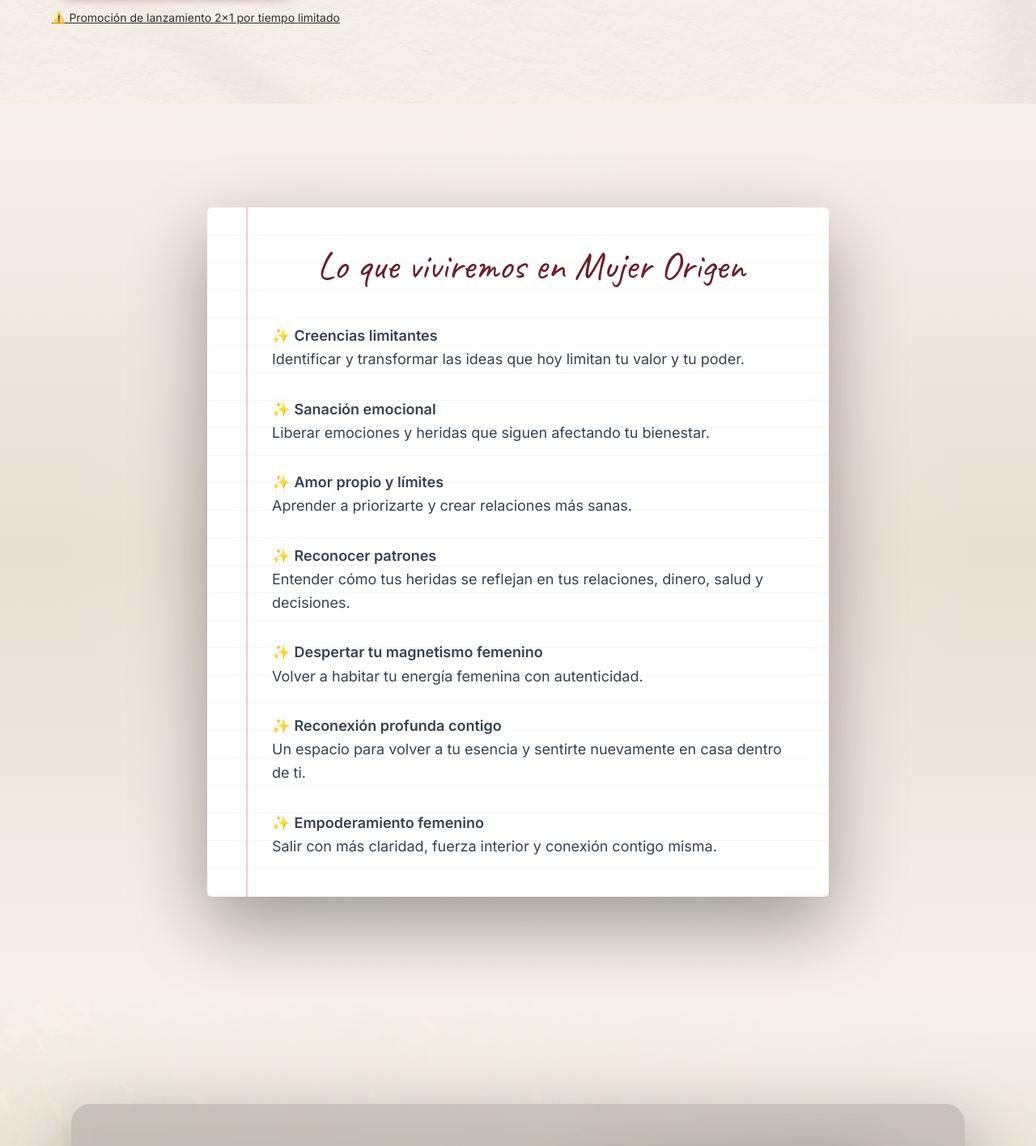
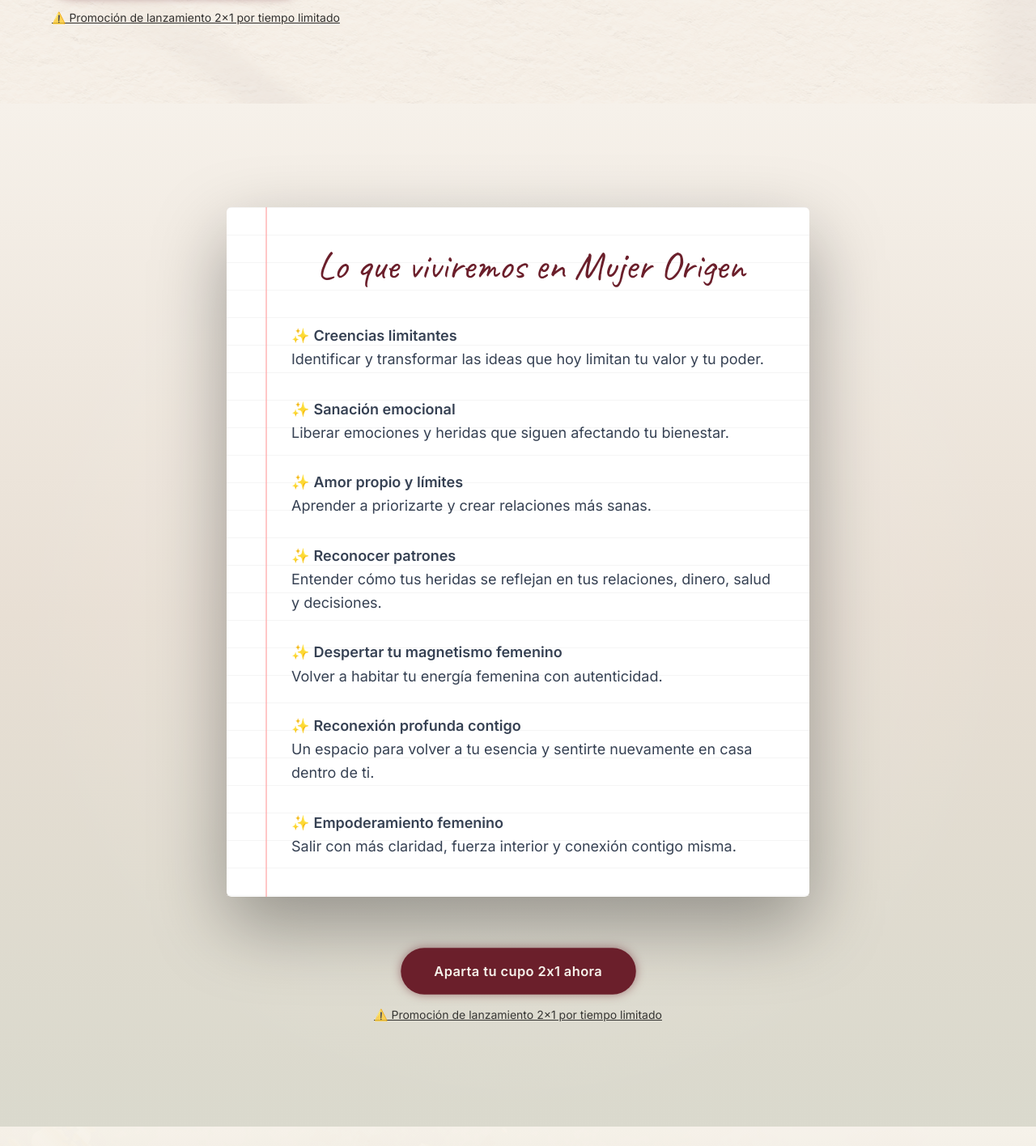
Before and after one commit to danineirac/mujerorigen, a React (Vite) app: page / in a window 1280 px wide. Shown: the part 1740-3156 px from the top of the page at 81% size. Built offline with nearby package versions, Linux system fonts and the light colour scheme.

Commit message:
Redimensión secciones.

```diff
--- a/src/components/sections/Experiencia.jsx
+++ b/src/components/sections/Experiencia.jsx
@@ -2,14 +2,18 @@ import FadeInSection from "../ui/FadeInSection";
 
 export default function Experiencia() {
   return (
-        <section className="w-full py-32 bg-linear-to-b from-[#F6F1EA] via-[#E8DFD4] to-[#f4eee629] flex justify-center relative overflow-hidden">
+    <section className="w-full py-0 md:py-32 bg-linear-to-b from-[#F6F1EA] via-[#E8DFD4] to-[#6B7A5A]/20 flex justify-center relative overflow-hidden">
 
       {/* textura suave */}
       <div className="absolute inset-0 opacity-20 bg-[radial-gradient(circle_at_center,#ffffff,transparent_70%)]"></div>
 
       <FadeInSection>
+
+        {/* contenedor central */}
+        <div className="flex flex-col items-center max-w-3xl w-full px-6">
+
           {/* carta */}
-                <div className="relative carta-anim max-w-3xl w-full mx-6 bg-white rounded-md shadow-[0_35px_90px_rgba(0,0,0,0.35)] p-12">
+          <div className="relative carta-anim w-full bg-white rounded-md shadow-[0_35px_90px_rgba(0,0,0,0.35)] p-12">
 
             {/* rayas cuaderno */}
             <div className="absolute inset-0 pointer-events-none opacity-40 bg-[repeating-linear-gradient(to_bottom,#e6e6e6_0px,#e6e6e6_1px,transparent_1px,transparent_34px)]"></div>
@@ -61,11 +65,33 @@ export default function Experiencia() {
                 </p>
 
               </div>
+            </div>
+          </div>
+
+          {/* Botón */}
+          <a
+            href="https://wa.me/573214633040?text=Hola%20Danna,%20quiero%20asegurar%20mi%20cupo%20para%20Mujer%20Origen%20%F0%9F%8C%95"
+            target="_blank"
+            rel="noopener noreferrer"
+            className="inline-block mt-16 bg-[#6B1F2B] breathing-btn hover:bg-[#5a1823] transition-all duration-300 px-10 py-4 rounded-full text-[#F6F1EA] font-semibold tracking-wide shadow-lg hover:shadow-2xl hover:scale-105 hover:text-white"
+          >
+            Aparta tu cupo 2x1 ahora
+          </a>
+
+          {/* Texto debajo del botón */}
+          <a
+            href="https://wa.me/573214633040"
+            target="_blank"
+            rel="noopener noreferrer"
+            className="block mt-4 text-sm text-black/80 hover:text-red-900 underline text-center"
+          >
+            ⚠️ Promoción de lanzamiento 2x1 por tiempo limitado
+          </a>
 
         </div>
 
-                </div>
-            </ FadeInSection>
+      </FadeInSection>
+
     </section>
-    )
+  );
 }
--- a/src/components/sections/Inversion.jsx
+++ b/src/components/sections/Inversion.jsx
@@ -1,6 +1,6 @@
 export default function Inversion() {
   return (
-    <section id="Inversion" data-nav="dark" className="relative bg-fondo py-32 px-6 overflow-hidden">
+    <section id="Inversion" data-nav="dark" className="relative py-0 md:py-32 bg-fondo px-6 overflow-hidden">
 
       <div className="max-w-6xl mx-auto text-center">
 
--- a/src/components/sections/QuiebrePatron.jsx
+++ b/src/components/sections/QuiebrePatron.jsx
@@ -56,7 +56,7 @@ export default function Identificacion() {
 
 
           {/* Fotos desordenadas */}
-          <div className="relative h-[380px] md:h-[520px] flex items-center justify-center">
+          <div className="relative h-95 md:h-130 flex items-center justify-center">
 
             {[foto1, foto2, foto3].map((foto, i) => {
 
```
Lines whose indentation alone changed are shown as unchanged.
